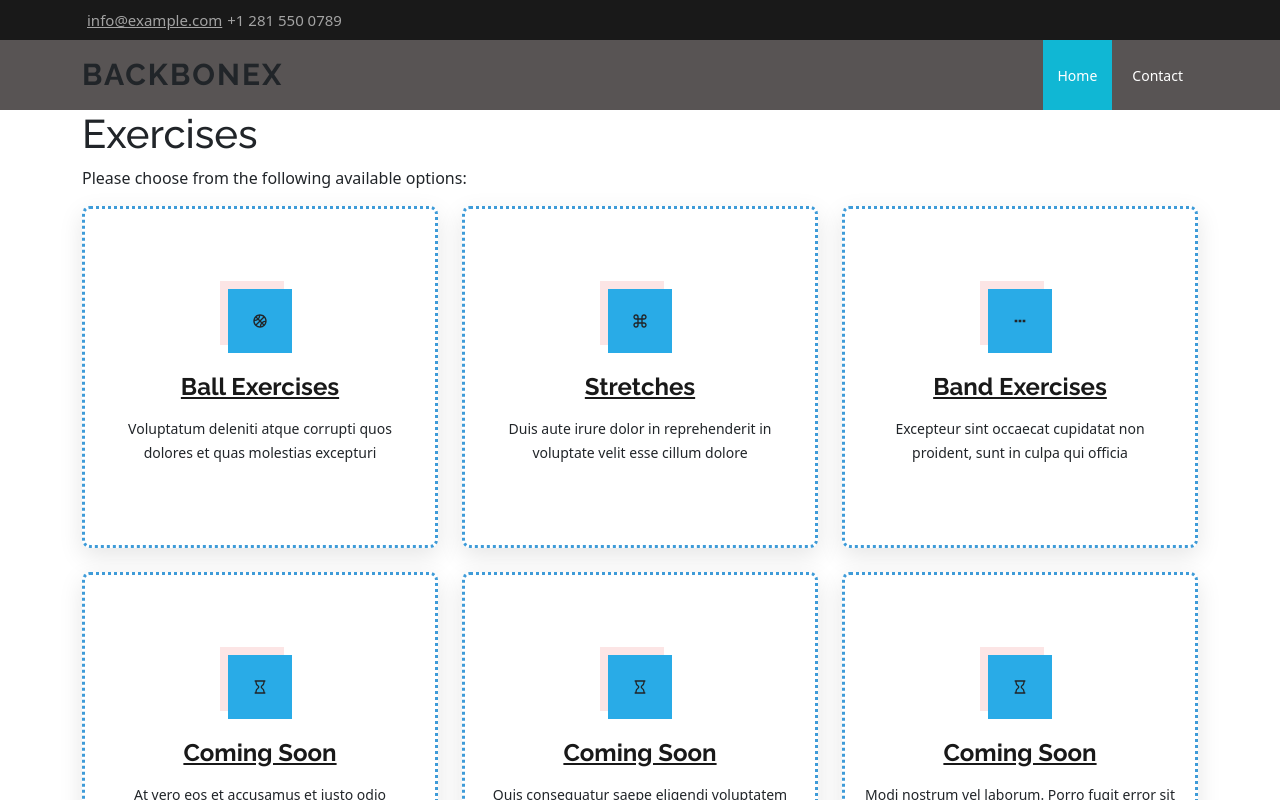
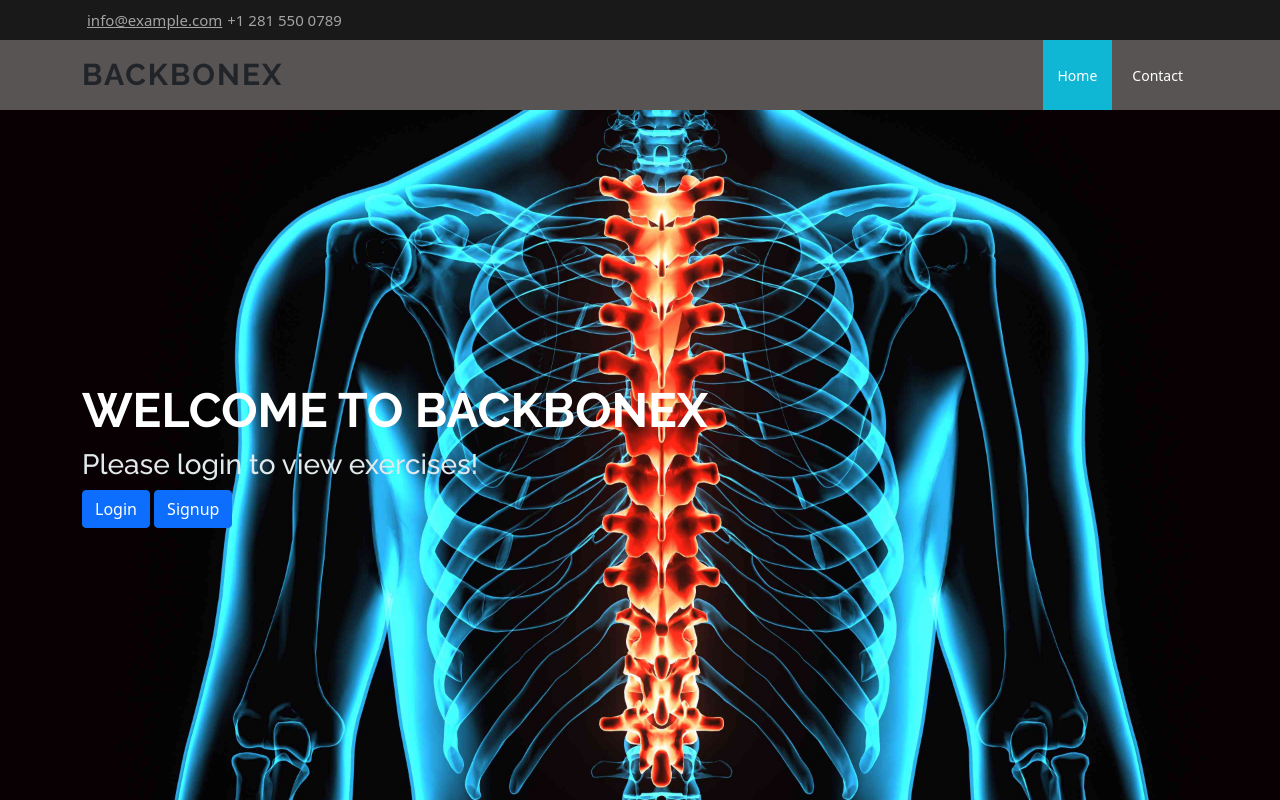
Before and after one commit to chris-noriega14/BackboneX, a React (Create React App) app in the folder client/: page / in a window 1280 px wide. Shown: the top 800 px of the page. Built offline with nearby package versions, Linux system fonts and the light colour scheme.

Commit message:
added condition and mylist.js

```diff
--- a/client/package.json
+++ b/client/package.json
@@ -11,6 +11,7 @@
     "axios": "^0.24.0",
     "bootstrap": "^5.1.3",
     "jwt-decode": "^3.1.2",
+    "graphql": "^15.5.1",
     "react": "^17.0.2",
     "react-bootstrap": "^2.0.3",
     "react-dom": "^17.0.2",
--- a/client/src/App.js
+++ b/client/src/App.js
@@ -14,9 +14,9 @@ import './App.css';
 // import Login from './Components/Hero/Login';
 // import Exercises from './pages/Exercises';
 import Nav from './Components/Navbar/Navbar'
-// import Hero from './Components/Hero/Hero'
+import Hero from './Components/Hero/Hero'
 import Contact from './Components/Contact/Contact'
-import Category from './Pages/Exercise/Category';
+// import Category from './Pages/Exercise/Category';
 
 // Construct our main GraphQL API endpoint
 const httpLink = createHttpLink({
@@ -60,8 +60,8 @@ function App() {
   return (
     <div>
 <Nav />
-{/* <Hero /> */}
-<Category />
+<Hero />
+{/* <Category /> */}
 <Contact />
 
 
--- a/client/src/Components/Hero/Hero.js
+++ b/client/src/Components/Hero/Hero.js
@@ -1,6 +1,7 @@
 import './Hero.css';
 import Login from './Login';
 import Signup from './Signup';
+import Auth from '../../utils/auth.js';
 
 function Hero() {
   return (
@@ -8,10 +9,15 @@ function Hero() {
 
       <div id="hero" className="d-flex align-items-center">
         <div className="container position-relative" data-aos="fade-up" data-aos-delay="500">
+        {Auth.loggedIn() ? (
+          <h1>Welcome to BackBoneX</h1>
+          ) : (
+            <div>
           <h1>Welcome to BackBoneX</h1>
           <h3 className="hcolor">Please login to view exercises!</h3>
           <Login />    <Signup />
-
+          </div>
+          )}
         </div>
       </div>
     </div>
```
Also changed, not shown: client/src/Pages/Exercise/Mylist.js (added, +22 -0 lines), 2 other files (tests, documents, lock files or other folders).
